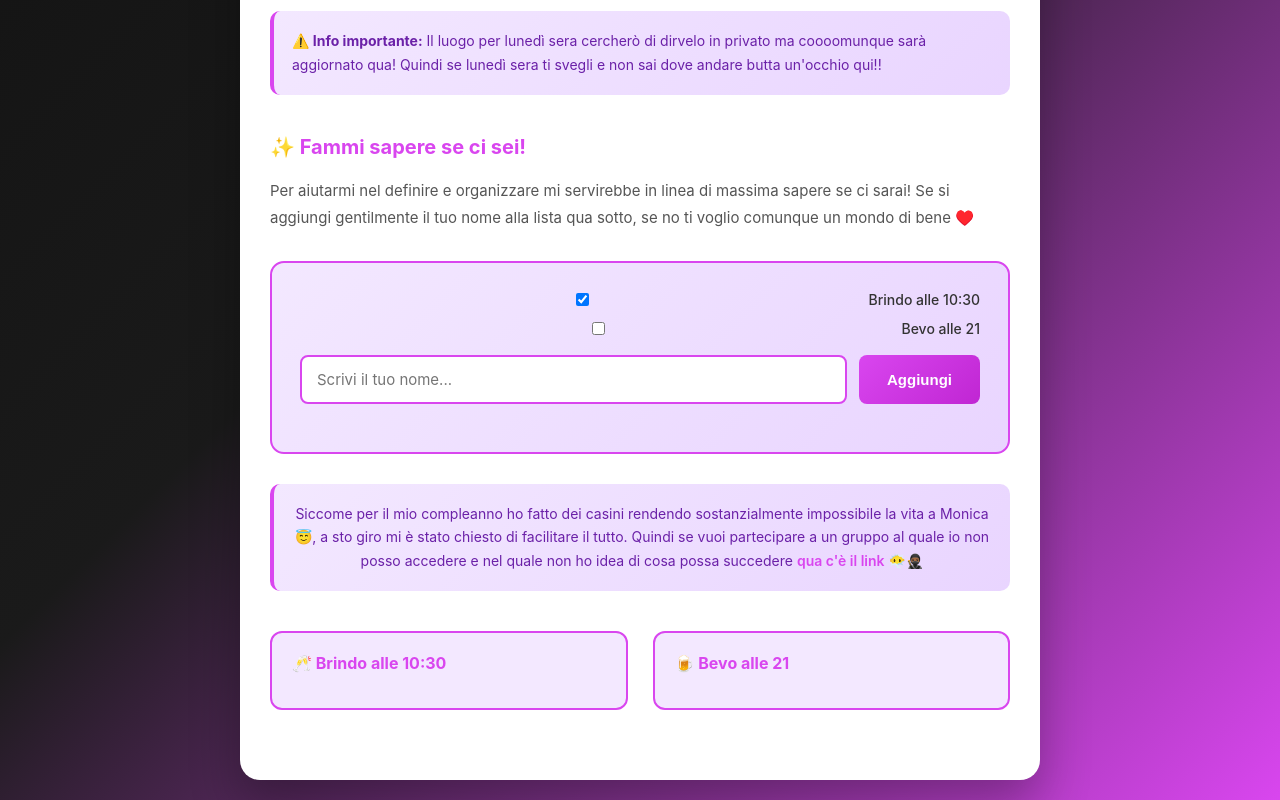
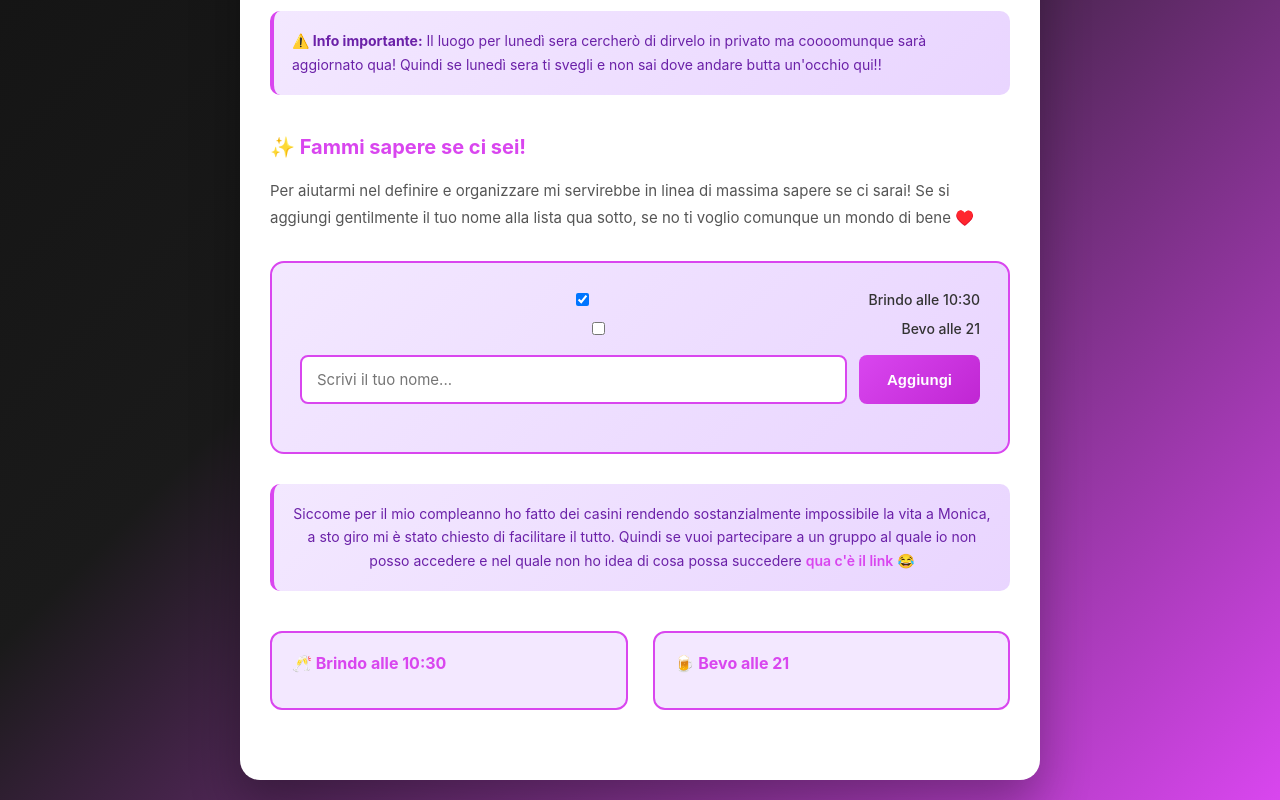
Before and after one commit to glombardii/dottoredelpane, a plain HTML site: page index.html in a window 1280 px wide. Shown: the part 789-1589 px from the top of the page. Drawn offline with Linux system fonts and the light colour scheme; no server answers.

Commit message:
Update index.html

```diff
--- a/index.html
+++ b/index.html
@@ -414,7 +414,7 @@
                 </div>
 
                 <div class="important-note" style="text-align: center; margin-top: 20px;">
-                    Siccome per il mio compleanno ho fatto dei casini rendendo sostanzialmente impossibile la vita a Monica 😇, a sto giro mi è stato chiesto di facilitare il tutto. Quindi se vuoi partecipare a un gruppo al quale io non posso accedere e nel quale non ho idea di cosa possa succedere <a href="https://chat.whatsapp.com/KgZmCG2017B1rmbXn3wZKD?mode=gi_t" target="_blank" style="color: #d946ef; font-weight: 600; text-decoration: none;">qua c'è il link</a> 😶‍🌫️🥷🏾
+                    Siccome per il mio compleanno ho fatto dei casini rendendo sostanzialmente impossibile la vita a Monica, a sto giro mi è stato chiesto di facilitare il tutto. Quindi se vuoi partecipare a un gruppo al quale io non posso accedere e nel quale non ho idea di cosa possa succedere <a href="https://chat.whatsapp.com/KgZmCG2017B1rmbXn3wZKD?mode=gi_t" target="_blank" style="color: #d946ef; font-weight: 600; text-decoration: none;">qua c'è il link</a> 😂
                 </div>
             </div>
 
@@ -434,7 +434,7 @@
 
     <script>
         // CONFIGURATION - Sostituisci con il tuo script URL
-        const SCRIPT_URL = 'https://script.google.com/macros/s/AKfycbw3YGflnwL8RdjdBlo_2XIvCeStdRMC0rxIN2XmcSsAe9heZNKvZPWF2poxjPdBEkz64g/exec';
+        const SCRIPT_URL = 'https://script.google.com/macros/s/AKfycbxtr09t0TmcGvJ3fLfxKp8_zKQH77Uz7vBzrMo-6RQVXOXkPPWb-0BHCkeoOSVeMv8npA/exec';
 
         // Carica i dati all'apertura della pagina
         window.addEventListener('DOMContentLoaded', () => {
```
